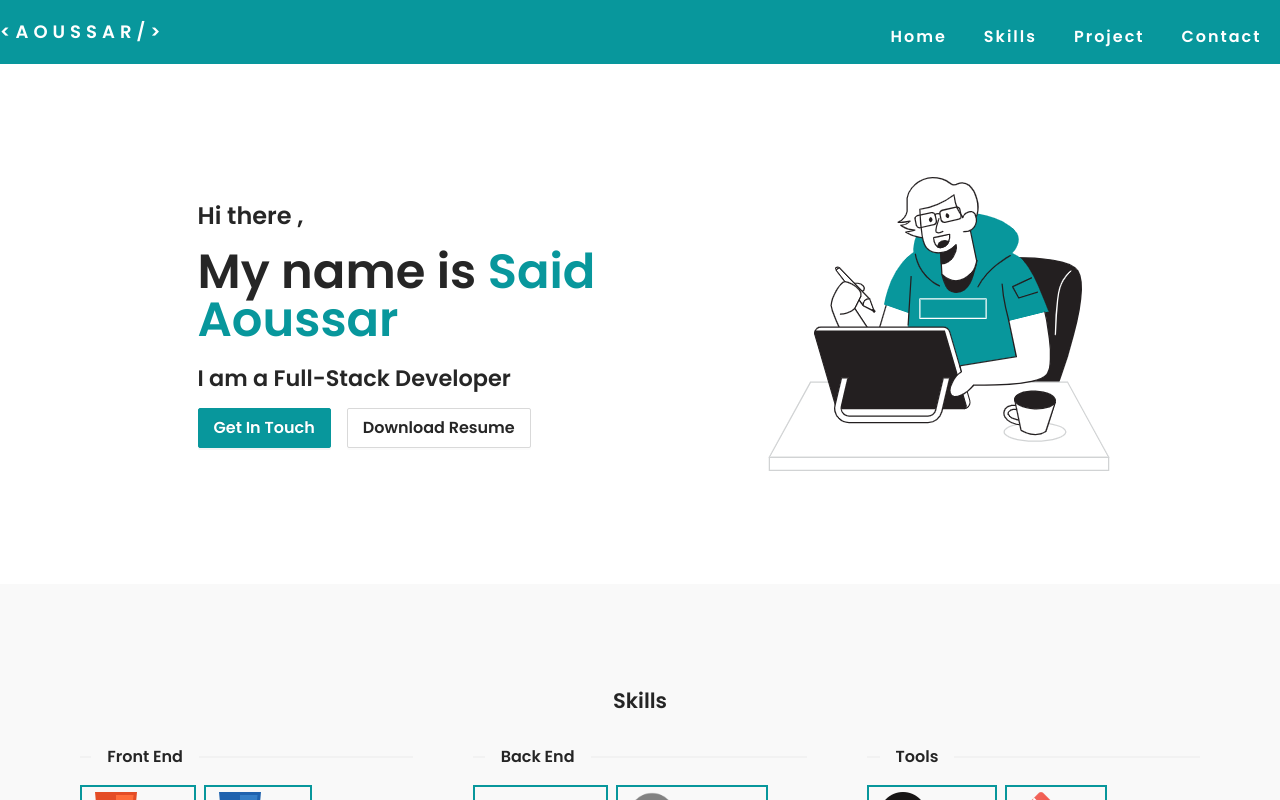
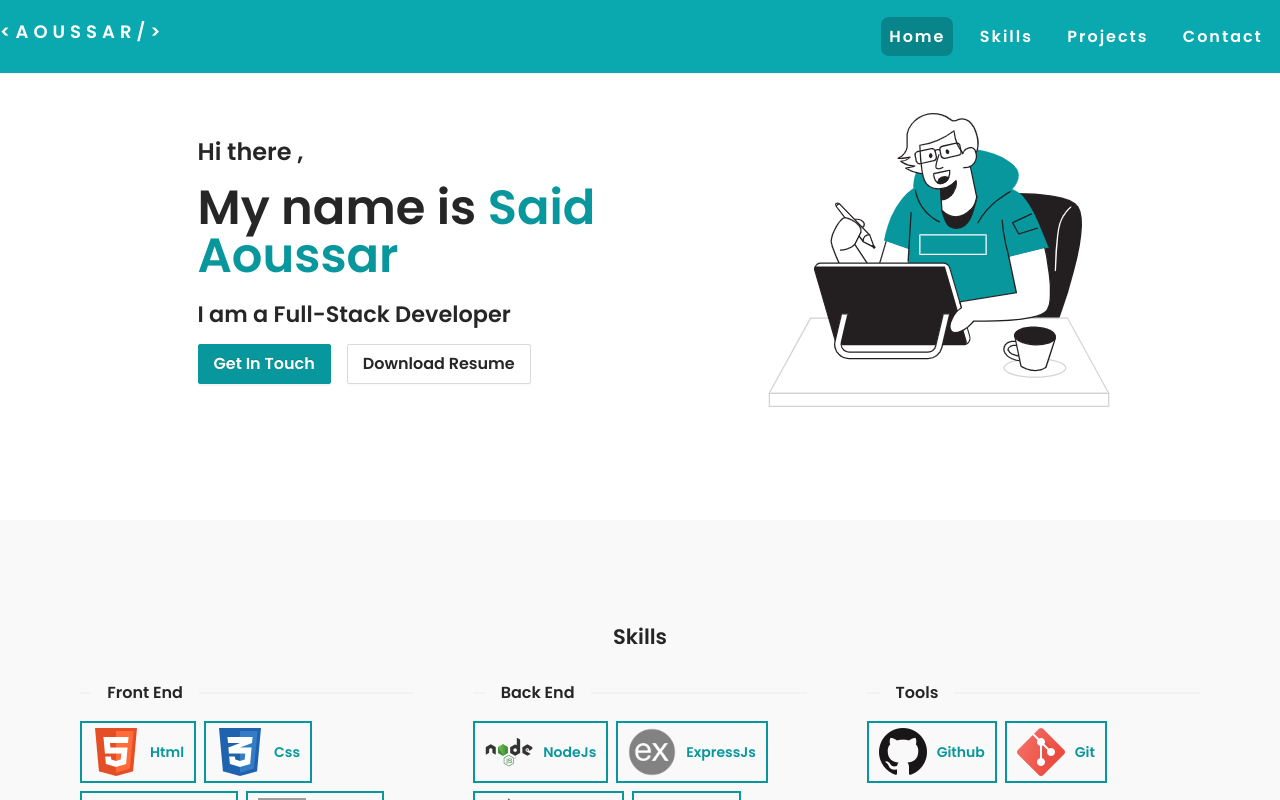
Before and after one commit to SaidAoussar/portfolio, a React (Create React App) app: page / in a window 1280 px wide. Shown: the top 800 px of the page. Built offline with nearby package versions, Linux system fonts and the light colour scheme; grey boxes are pictures that could not be loaded.

Commit message:
add active link navbar

```diff
--- a/src/App.js
+++ b/src/App.js
@@ -17,6 +17,9 @@ function App() {
           style={{
             backgroundColor: "#ffffff",
             padding: "0px",
+            position: "fixed",
+            zIndex: 1,
+            width: "100%"
           }}
         >
           <Nav />
--- a/src/components/nav/Nav.css
+++ b/src/components/nav/Nav.css
@@ -1,5 +1,5 @@
 nav {
-  background-color: #08979c;
+  background-color: #09a9af;
 }
 
 nav div {
@@ -7,7 +7,6 @@ nav div {
   justify-content: space-between;
   align-items: center;
   min-height: 8vh;
-
   font-family: "Poppins", sans-serif;
 }
 
@@ -27,13 +26,24 @@ nav div {
 .nav-links li {
   list-style: none;
 }
+
+/* when scroll in section this class add to section */
+.nav-links .active {
+  background-color: #07858a;
+}
+
 .nav-links a {
-  /* color: rgb(226, 226, 226); */
   color: white;
   text-decoration: none;
   letter-spacing: 2px;
   font-weight: 500;
   font-size: 16px;
+  padding: 8px;
+  border-radius: 8px;
+}
+
+.nav-links a:hover {
+  background-color: #07858a;
 }
 
 .menu-icon {
--- a/src/components/nav/Nav.jsx
+++ b/src/components/nav/Nav.jsx
@@ -1,8 +1,9 @@
+import { useState } from "react";
 import { MenuOutlined, CloseOutlined } from "@ant-design/icons";
-import { useState } from "react";
+import classnames from "classnames";
+import { Link } from "react-scroll";
 
 import "./Nav.css";
-import classnames from "classnames";
 
 function Nav() {
   const [toggleMenu, setToggleMenu] = useState(false);
@@ -21,7 +22,7 @@ function Nav() {
       href: "#skills"
     },
     {
-      title: "Project",
+      title: "Projects",
       href: "#projects"
     },
     {
@@ -39,7 +40,15 @@ function Nav() {
           {menuItems.map((item, index) => {
             return (
               <li key={index}>
-                <a href={item.href}>{item.title}</a>
+                <Link
+                  to={item.title.toLowerCase()}
+                  spy={true}
+                  offset={-50}
+                  smooth={true}
+                  duration={500}
+                >
+                  {item.title}
+                </Link>
               </li>
             );
           })}
```
